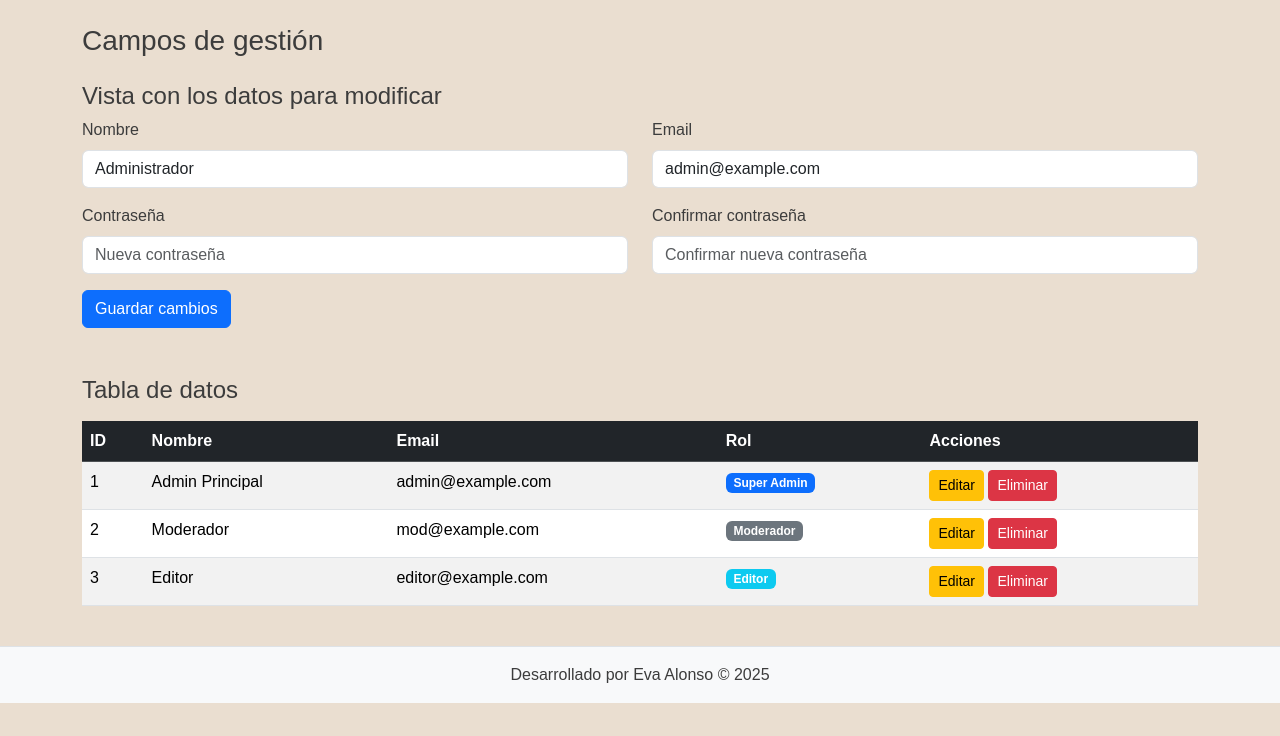
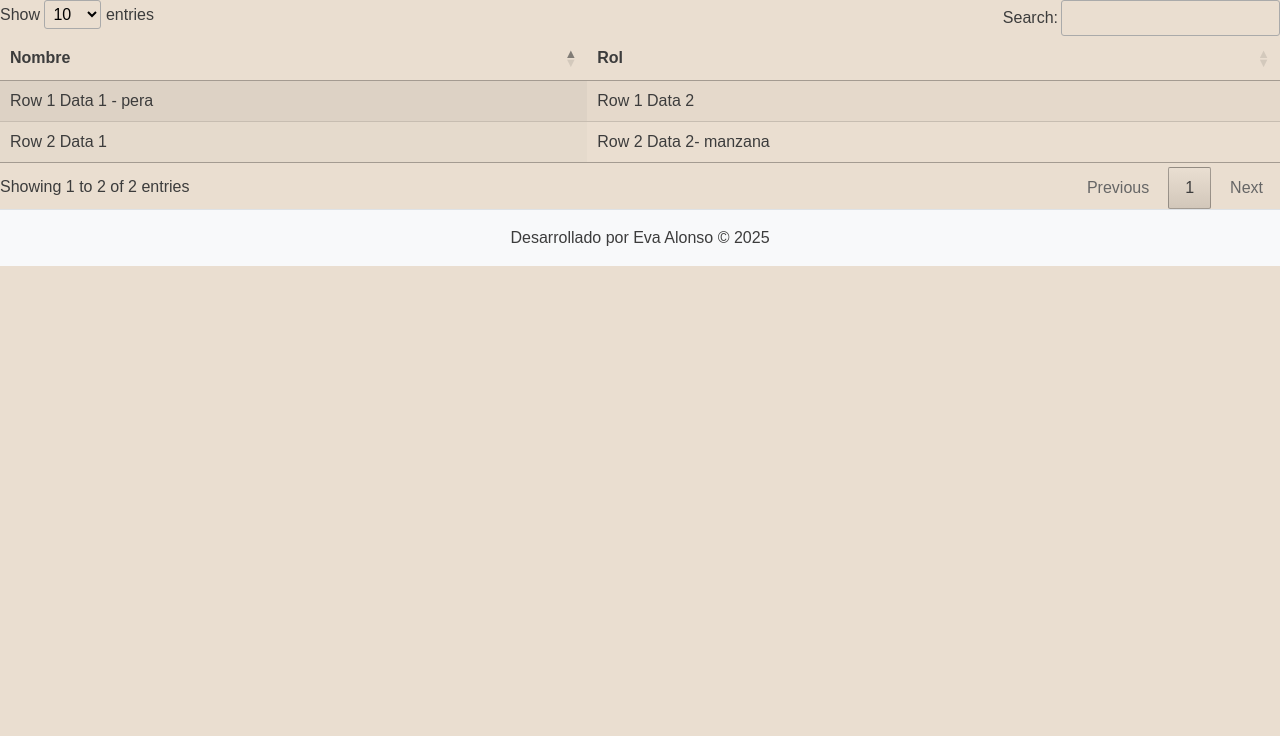
Before and after one commit to EvamAlonso95/tfg_alejandria, a PHP site: the page made by views/profiles/adminModule.php in a window 1280 px wide. Shown: the part 64-800 px from the top of the page. Run offline with PHP 8.4, Linux system fonts and the light colour scheme; the template is opened without the code that fills it, so the values that code supplies are empty; some libraries are stand-ins or nearby versions.

Commit message:
feat: installing dataTable for adminPAge

```diff
--- a/views/layout/footer.php
+++ b/views/layout/footer.php
@@ -11,9 +11,8 @@
  <?php
     endif;
     ?>
- <!-- Bootstrap JS Bundle -->
 
- <script src="https://code.jquery.com/jquery-3.5.1.slim.min.js"></script>
+
  <script src="<?= base_url ?>assets/js/bootstrap.bundle.min.js"></script>
 
  </body>
--- a/views/layout/head.php
+++ b/views/layout/head.php
@@ -4,11 +4,33 @@
 <head>
     <meta charset="UTF-8">
     <meta name="viewport" content="width=device-width, initial-scale=1">
+
+    <!-- CSS Bootstrap y estilos -->
     <link rel="stylesheet" href="<?= base_url ?>assets/css/bootstrap.min.css">
     <link rel="stylesheet" href="<?= base_url ?>assets/css/styles.css">
+
+    <!-- CSS DataTables -->
+    <link rel="stylesheet" href="https://cdn.datatables.net/2.2.2/css/dataTables.dataTables.min.css" />
+
+    <!-- jQuery -->
+    <script src="https://code.jquery.com/jquery-3.7.1.min.js" crossorigin="anonymous"></script>
+
+    <!-- JS DataTables -->
+    <script src="https://cdn.datatables.net/2.2.2/js/dataTables.min.js"></script>
+
     <title><?= $this->title ?? 'Alejandria' ?></title>
-    <!-- <link href="https://cdn.jsdelivr.net/npm/bootstrap@5.3.3/dist/css/bootstrap.min.css" rel="stylesheet"> -->
-</head>
+
+    <script>
+        $(document).ready(function() {
+            $('#myTable').DataTable({
+                language: {
+                    url: "https://cdn.datatables.net/plug-ins/2.2.2/i18n/es-ES.json"
+                }
+            });
+        });
+    </script>
+
+
 
 <body>
     <?php require_once 'header.php'; ?>
--- a/views/profiles/adminModule.php
+++ b/views/profiles/adminModule.php
@@ -1,83 +1,18 @@
-<!-- Campos de gestión -->
-<div class="container my-4">
-    <div class="data-section">
-        <h3 class="mb-4">Campos de gestión</h3>
-
-        <!-- Formulario de edición -->
-        <div class="mb-5">
-            <h4>Vista con los datos para modificar</h4>
-            <form>
-                <div class="row mb-3">
-                    <div class="col-md-6">
-                        <label for="nombre" class="form-label">Nombre</label>
-                        <input type="text" class="form-control" id="nombre" value="Administrador">
-                    </div>
-                    <div class="col-md-6">
-                        <label for="email" class="form-label">Email</label>
-                        <input type="email" class="form-control" id="email" value="admin@example.com">
-                    </div>
-                </div>
-                <div class="row mb-3">
-                    <div class="col-md-6">
-                        <label for="password" class="form-label">Contraseña</label>
-                        <input type="password" class="form-control" id="password" placeholder="Nueva contraseña">
-                    </div>
-                    <div class="col-md-6">
-                        <label for="confirmPassword" class="form-label">Confirmar contraseña</label>
-                        <input type="password" class="form-control" id="confirmPassword" placeholder="Confirmar nueva contraseña">
-                    </div>
-                </div>
-                <button type="submit" class="btn btn-primary">Guardar cambios</button>
-            </form>
-        </div>
-
-        <!-- Data Table -->
-        <h4 class="mb-3">Tabla de datos</h4>
-        <div class="table-responsive">
-            <table class="table table-striped table-hover">
-                <thead class="table-dark">
+<table id="myTable" class="display">
+    <thead>
         <tr>
-                        <th>ID</th>
             <th>Nombre</th>
-                        <th>Email</th>
             <th>Rol</th>
-                        <th>Acciones</th>
         </tr>
     </thead>
     <tbody>
         <tr>
-                        <td>1</td>
-                        <td>Admin Principal</td>
-                        <td>admin@example.com</td>
-                        <td><span class="badge bg-primary">Super Admin</span></td>
-                        <td>
-                            <button class="btn btn-sm btn-warning">Editar</button>
-                            <button class="btn btn-sm btn-danger">Eliminar</button>
-                        </td>
+            <td>Row 1 Data 1 - pera</td>
+            <td>Row 1 Data 2 </td>
         </tr>
         <tr>
-                        <td>2</td>
-                        <td>Moderador</td>
-                        <td>mod@example.com</td>
-                        <td><span class="badge bg-secondary">Moderador</span></td>
-                        <td>
-                            <button class="btn btn-sm btn-warning">Editar</button>
-                            <button class="btn btn-sm btn-danger">Eliminar</button>
-                        </td>
-                    </tr>
-                    <tr>
-                        <td>3</td>
-                        <td>Editor</td>
-                        <td>editor@example.com</td>
-                        <td><span class="badge bg-info">Editor</span></td>
-                        <td>
-                            <button class="btn btn-sm btn-warning">Editar</button>
-                            <button class="btn btn-sm btn-danger">Eliminar</button>
-                        </td>
+            <td>Row 2 Data 1</td>
+            <td>Row 2 Data 2- manzana</td>
         </tr>
     </tbody>
 </table>
-        </div>
-    </div>
-
-</div>
```
Lines whose indentation alone changed are shown as unchanged.
